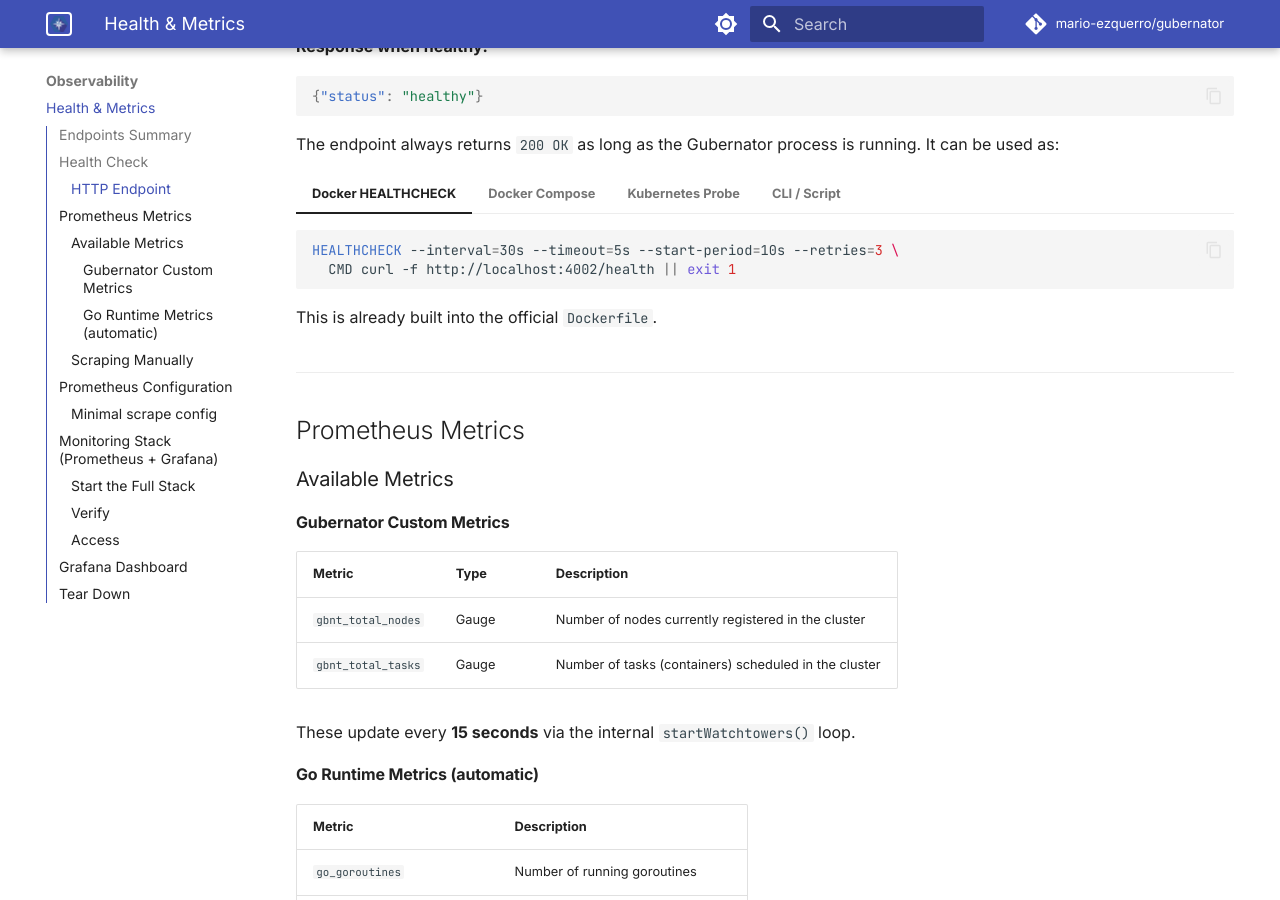
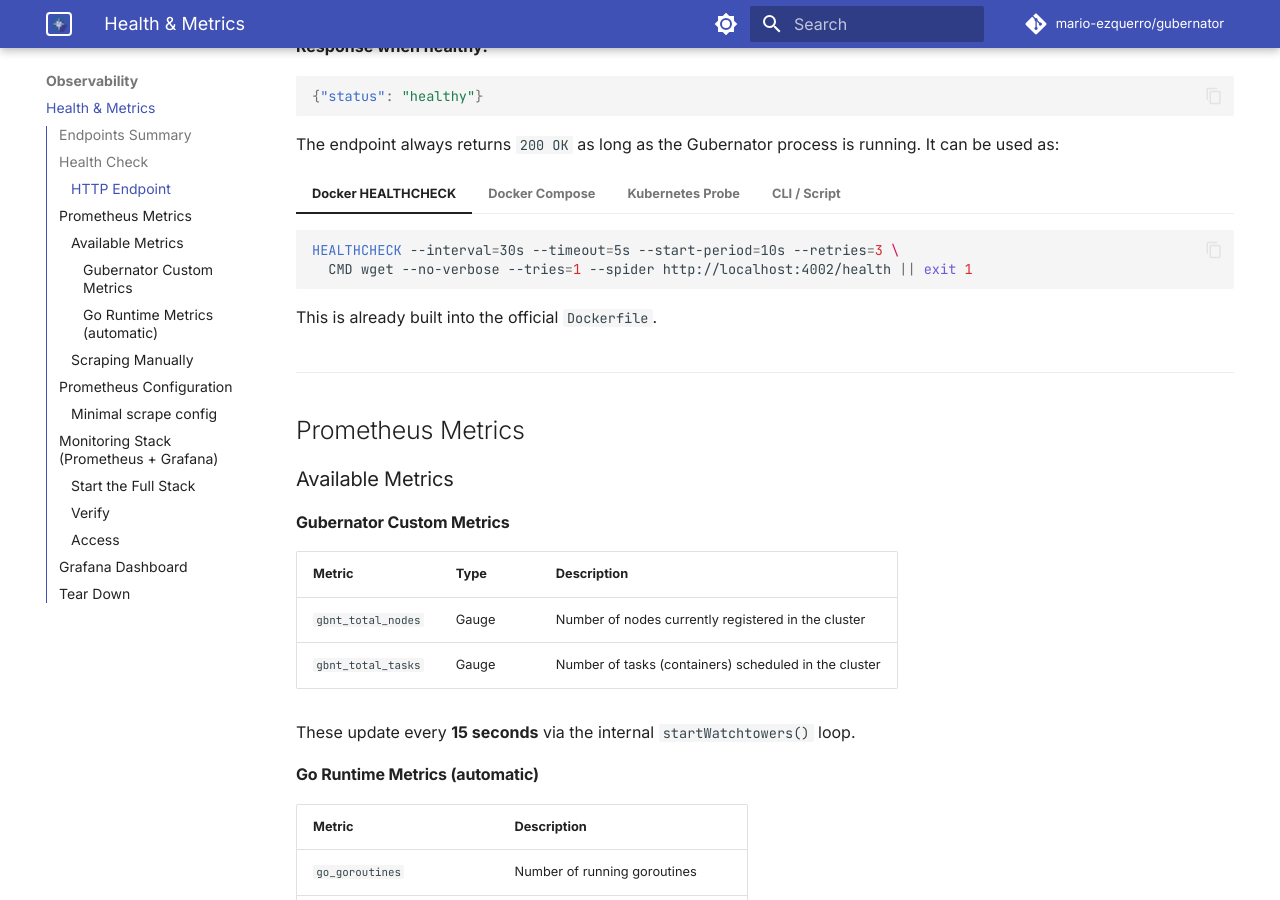
Before and after one commit to mario-ezquerro/gubernator, an MkDocs documentation site: the page built from docs/observability.md, in a window 1280 px wide and 900 px high, scrolled down 903 px. Built offline with MkDocs 1.6.1 and Material for MkDocs 9.7.7, drawn with Linux system fonts in a browser that asks for light colours; comment, search, counter and statistics services are not loaded.

Commit message:
security: upgrade golang.org/x/net and dependencies + remove curl by switching healthcheck to built-in wget

````diff
--- a/docs/observability.md
+++ b/docs/observability.md
@@ -36,7 +36,7 @@ The endpoint always returns `200 OK` as long as the Gubernator process is runnin
 
     ```dockerfile
     HEALTHCHECK --interval=30s --timeout=5s --start-period=10s --retries=3 \
-      CMD curl -f http://localhost:4002/health || exit 1
+      CMD wget --no-verbose --tries=1 --spider http://localhost:4002/health || exit 1
     ```
     This is already built into the official `Dockerfile`.
 
@@ -47,7 +47,7 @@ The endpoint always returns `200 OK` as long as the Gubernator process is runnin
       gubernator:
         image: gubernator:latest
         healthcheck:
-          test: ["CMD", "curl", "-f", "http://localhost:4002/health"]
+          test: ["CMD", "wget", "--no-verbose", "--tries=1", "--spider", "http://localhost:4002/health"]
           interval: 30s
           timeout: 5s
           retries: 3
````
Also changed, not shown: 5 other files.
